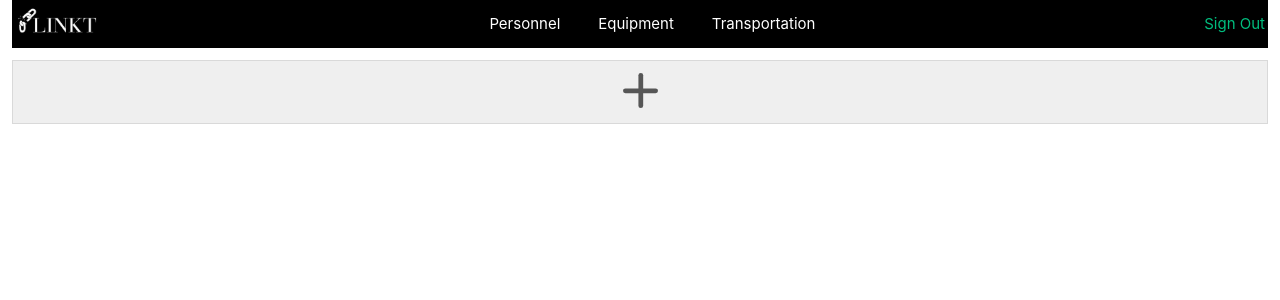
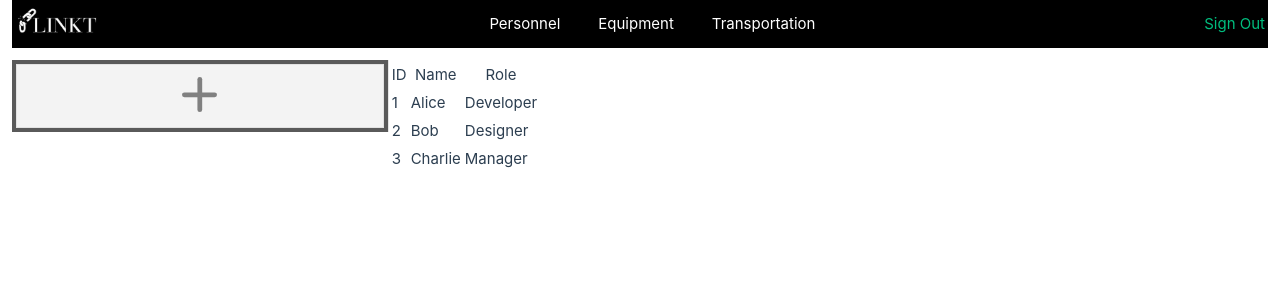
Before and after one commit to aekio/linkt, a Vue app in the folder linkt_test/: page / in a window 1280 px wide. Shown: the top 300 px of the page. Built offline with nearby package versions, Linux system fonts and the light colour scheme.

Commit message:
corrected Typing; Starting on Body Right

```diff
--- a/linkt_test/src/App.vue
+++ b/linkt_test/src/App.vue
@@ -1,6 +1,9 @@
 <script setup lang="ts">
 import CustomHeader from './components/Header/CustomHeader.vue';
 import GroupContainer from './components/Body/BodyLeft/GroupContainer.vue';
+import './assets/main.css';
+import TableContainer from './components/Body/BodyRight/Table.vue';
+
 </script>
 
 <template>
@@ -8,8 +11,15 @@ import GroupContainer from './components/Body/BodyLeft/GroupContainer.vue';
 
   <main>
     <GroupContainer />
+    <TableContainer />
   </main>
 </template>
 
 <style>
+  main {
+    display: flex;
+    flex-direction: row;
+    height: 100%;
+    width: 100%;
+  }
 </style>
--- a/linkt_test/src/assets/Body/BodyLeft/GroupContainer.css
+++ b/linkt_test/src/assets/Body/BodyLeft/GroupContainer.css
@@ -0,0 +1,11 @@
+div .group-container {
+    display: flex;
+    flex-direction: column;
+    align-items: flex-start;
+    padding: 4px;
+    background-color: #242424;
+    opacity: 0.75;
+    border-right: 1px solid #ddd;
+    height: 100%;
+    width: 30%;
+}
--- a/linkt_test/src/assets/main.css
+++ b/linkt_test/src/assets/main.css
@@ -41,6 +41,7 @@ a,
     justify-content: flex-start;
     align-items: flex-start;
     width: 100%;
+    height: 100%;
     min-height: 100vh;
     padding: 0 12px;
   }
--- a/linkt_test/src/components/Body/BodyLeft/GroupContainer.vue
+++ b/linkt_test/src/components/Body/BodyLeft/GroupContainer.vue
@@ -1,5 +1,6 @@
 <script setup lang="ts">
 import AddGroupButton from './AddGroupButton.vue';
+import '../../../assets/Body/BodyLeft/GroupContainer.css';
 </script>
 
 <template>
--- /dev/null
+++ b/linkt_test/src/components/Body/BodyRight/Table.vue
@@ -0,0 +1,30 @@
+<script lang="ts" setup>
+</script>
+<template>
+  <table class="data-table">
+    <thead>
+      <tr>
+        <th>ID</th>
+        <th>Name</th>
+        <th>Role</th>
+      </tr>
+    </thead>
+    <tbody>
+      <tr>
+        <td>1</td>
+        <td>Alice</td>
+        <td>Developer</td>
+      </tr>
+      <tr>
+        <td>2</td>
+        <td>Bob</td>
+        <td>Designer</td>
+      </tr>
+      <tr>
+        <td>3</td>
+        <td>Charlie</td>
+        <td>Manager</td>
+      </tr>
+    </tbody>
+  </table>
+</template>
```
Also changed, not shown: linkt_test/src/components/Body/BodyRight/TableContainer.vue (added, +25 -0 lines).
